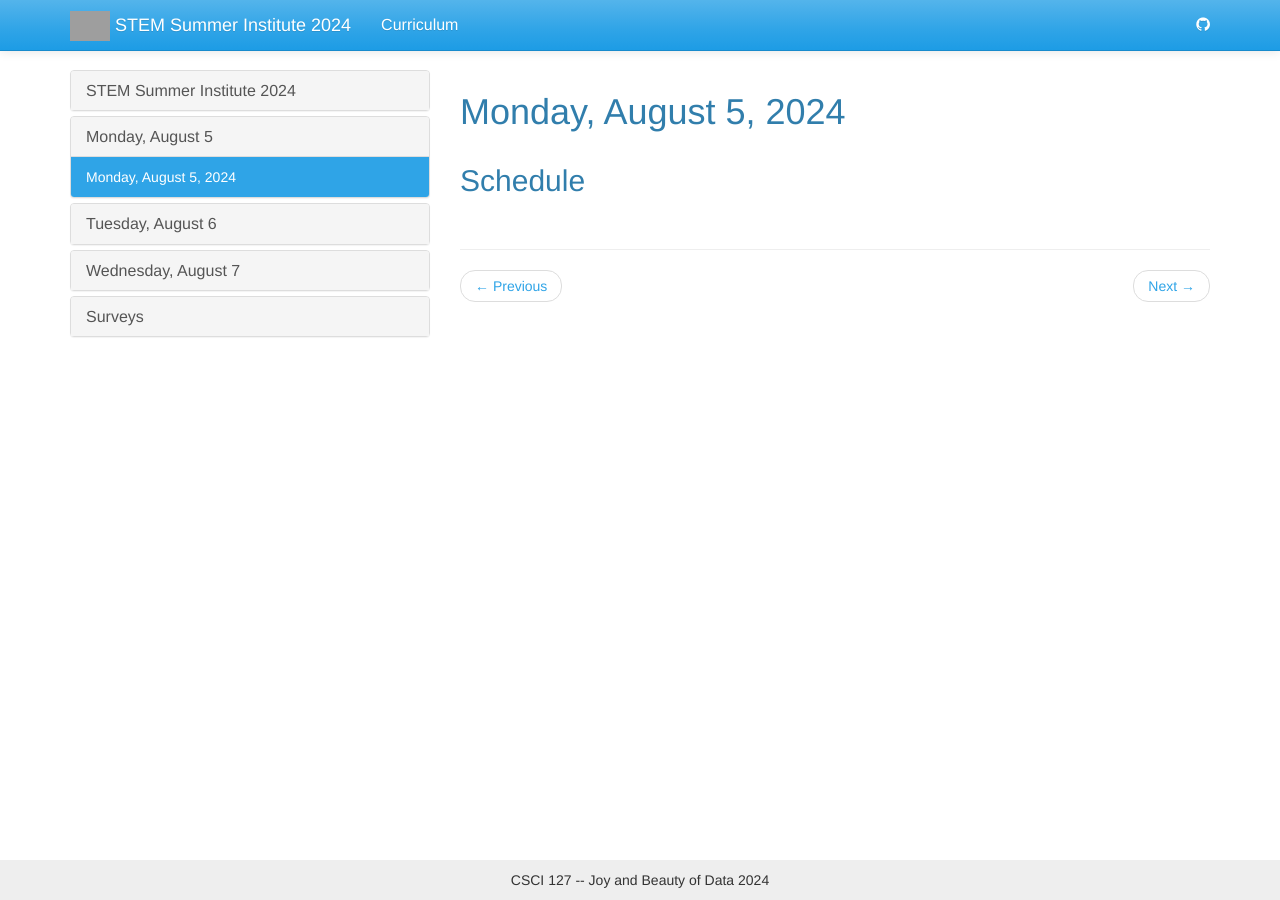
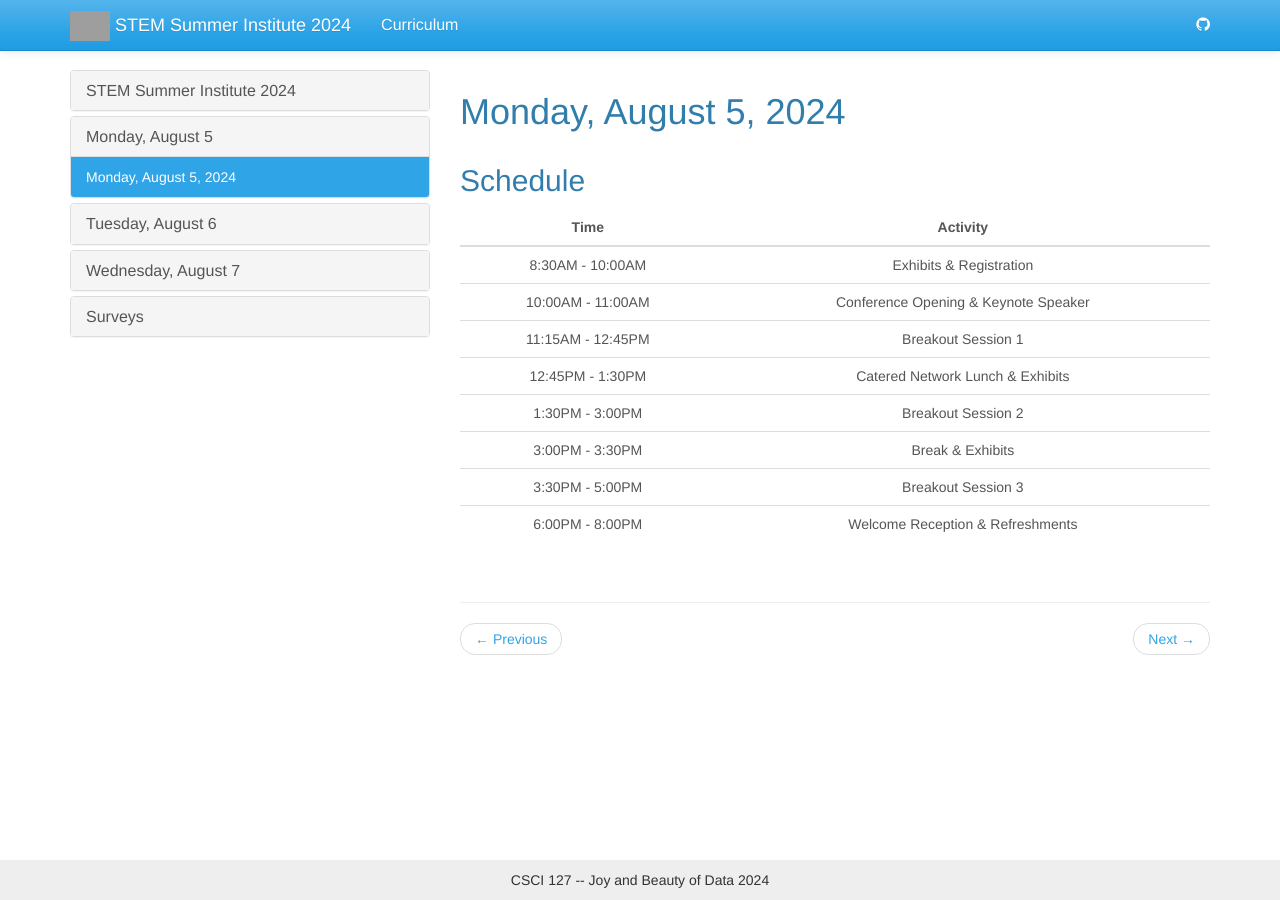
Before and after one commit to jake-chipps/SSI24, a Jekyll site: the page built from _docs/mon.md, in a window 1280 px wide. Built offline with Jekyll 4.4.1, drawn with Linux system fonts in a browser that asks for light colours; grey boxes are pictures that could not be loaded.

Commit message:
Schedule view test

```diff
--- a/_docs/mon.md
+++ b/_docs/mon.md
@@ -4,3 +4,14 @@ permalink: /docs/mon/
 ---
 
 ## Schedule
+
+|      **Time**     |             **Activity**             |
+|:-----------------:|:------------------------------------:|
+|  8:30AM - 10:00AM | Exhibits & Registration              |
+| 10:00AM - 11:00AM | Conference Opening & Keynote Speaker |
+| 11:15AM - 12:45PM | Breakout Session 1                   |
+|  12:45PM - 1:30PM | Catered Network Lunch & Exhibits     |
+|   1:30PM - 3:00PM | Breakout Session 2                   |
+|   3:00PM - 3:30PM | Break & Exhibits                     |
+|   3:30PM - 5:00PM | Breakout Session 3                   |
+|   6:00PM - 8:00PM | Welcome Reception & Refreshments     |
```
